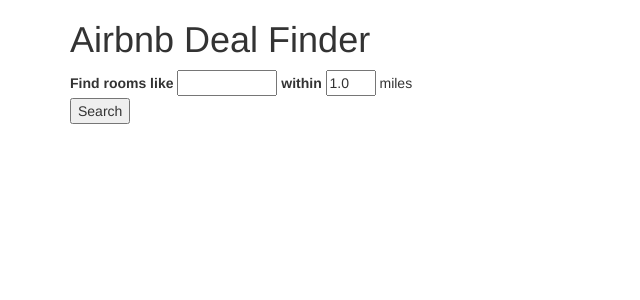
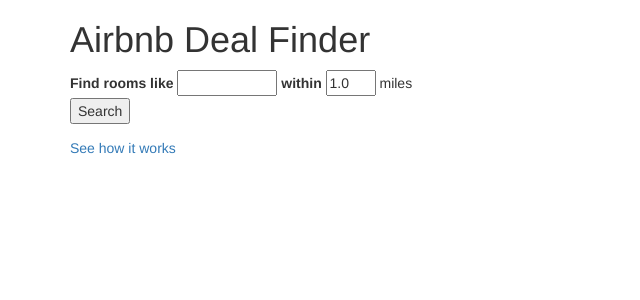
Before and after one commit to btamadio/PricePredictor, a Flask app: page / in a window 1280 px wide. Shown: the top 300 px of the page, without its empty margins (0-640 px from the left). Run offline with Flask 2, Linux system fonts and the light colour scheme; parts of the project's set-up code (start-up, migrations or seed data) failed here and were passed over; some libraries are stand-ins or nearby versions.

Commit message:
add link to slides to webapp

```diff
--- a/PricePredictor/templates/index.html
+++ b/PricePredictor/templates/index.html
@@ -48,6 +48,9 @@
       <input type="submit" name="my-form" value="Search">
     </div>
     </form>
+	<a
+	href="https://drive.google.com/file/d/0B1493Eliu_zPTFNKTkU3VEtZNTQ/view">See
+	how it works</a>
 
 <script src="https://code.jquery.com/jquery-1.10.2.min.js"></script>
 <script src="static/js/bootstrap.min.js"></script>
--- a/PricePredictor/templates/results.html
+++ b/PricePredictor/templates/results.html
@@ -35,6 +35,7 @@
 
       <div class="starter-template">
 	<h1>Airbnb Deal Finder</h1>
+
 	<form action="." method="POST">
     <form action="#" method="POST">
     <div>
@@ -95,6 +96,9 @@
   </tr>
   {% endfor %}
 </table>
+	<a
+	href="https://drive.google.com/file/d/0B1493Eliu_zPTFNKTkU3VEtZNTQ/view">See
+	how it works</a>
 <script src="https://code.jquery.com/jquery-1.10.2.min.js"></script>
 <script src="static/js/bootstrap.min.js"></script>
       </div>
```
